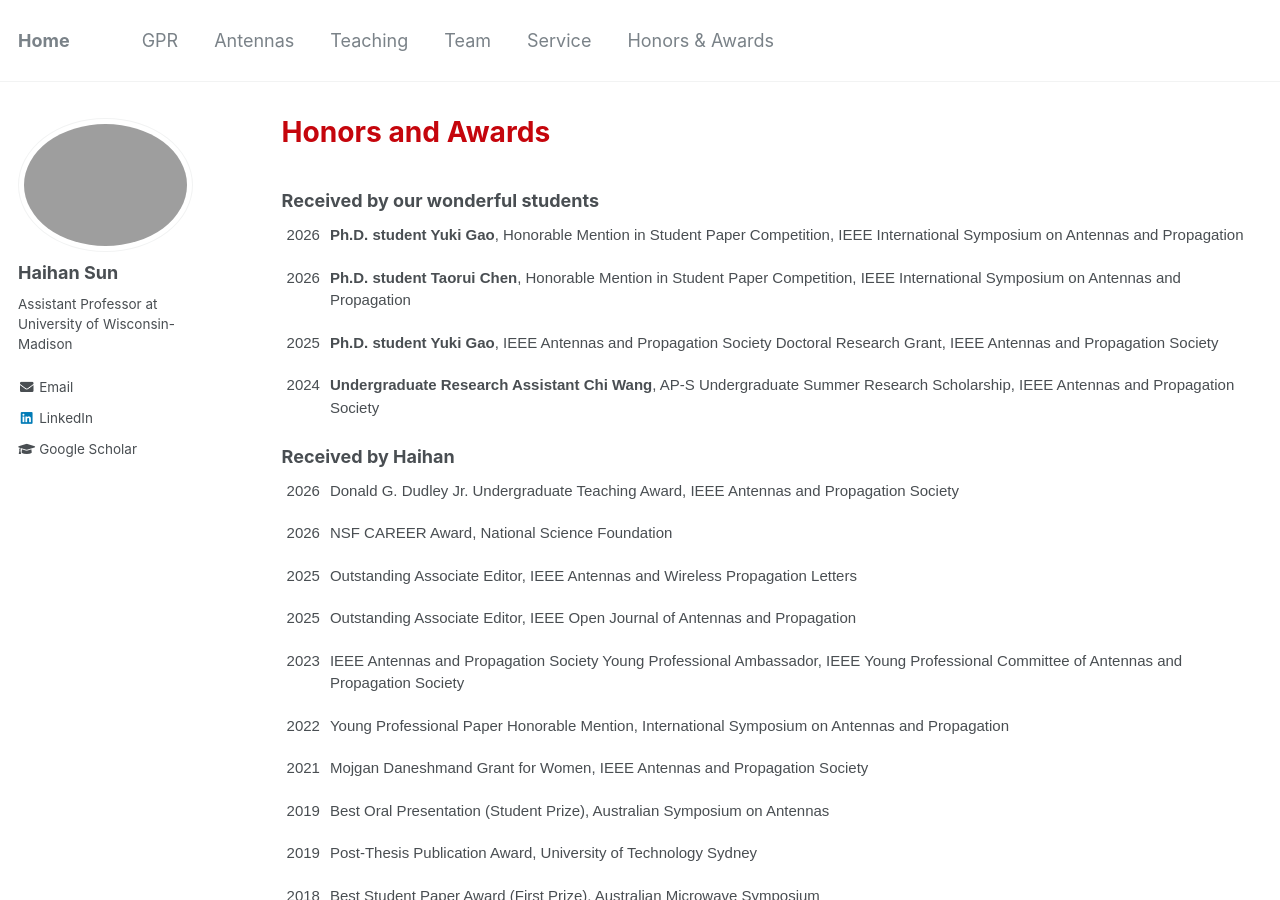
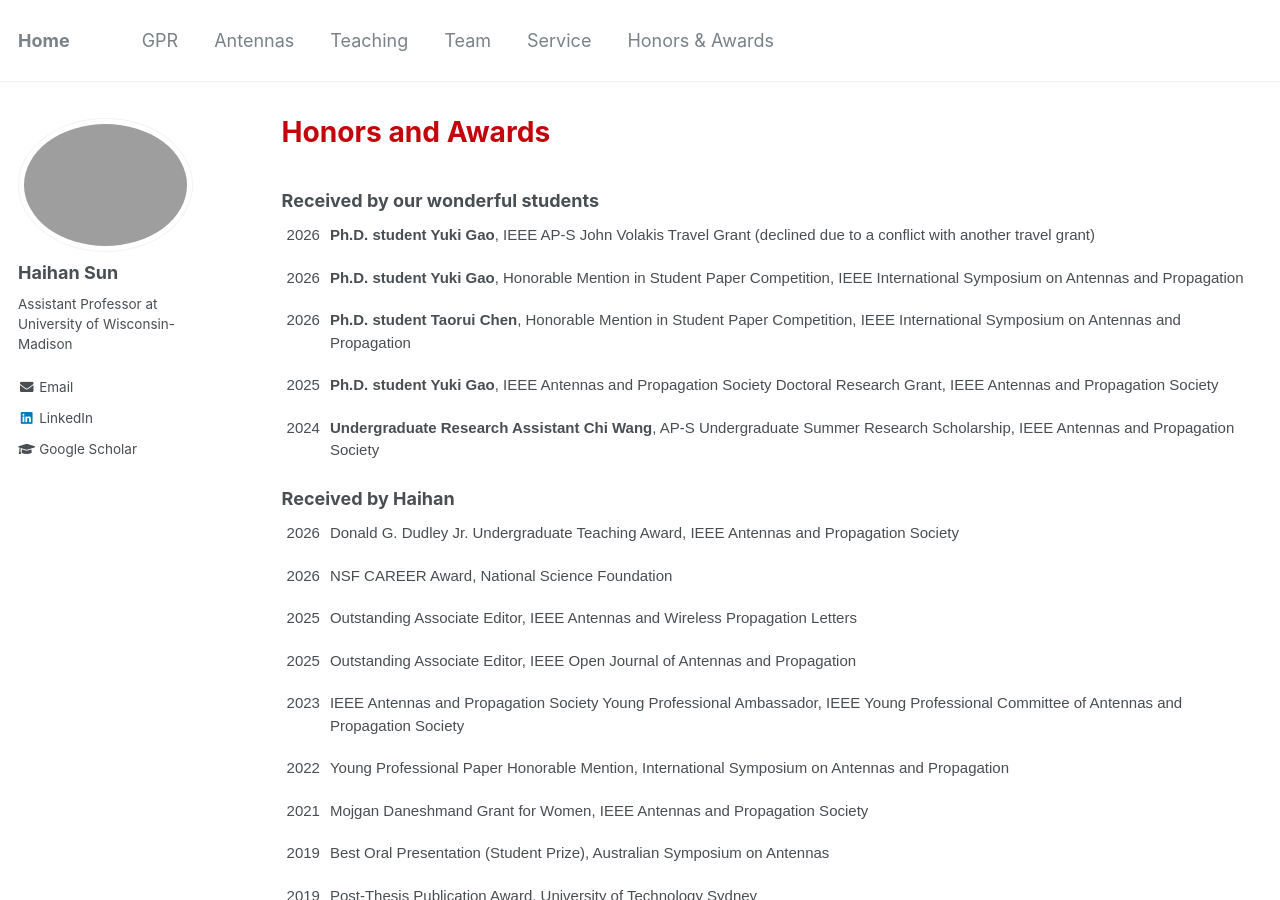
Before and after one commit to Haihan-Sun/Haihan-Sun.github.io, a Jekyll site: the page built from _pages/awards.html, in a window 1280 px wide and 900 px high. Built offline with Jekyll 4.4.1, drawn with Linux system fonts in a browser that asks for light colours.

Commit message:
Update awards.html

```diff
--- a/_pages/awards.html
+++ b/_pages/awards.html
@@ -21,7 +21,11 @@ author_profile: true
 
 
 <tbody>
-
+      <tr>
+    <td class="tg-ko0z">2026</td>
+    <td class="tg-ko0z"> <b>Ph.D. student Yuki Gao</b>, IEEE AP-S John Volakis Travel Grant (declined due to a conflict with another travel grant) <br>
+    </td>
+      </tr>
       <tr>
     <td class="tg-ko0z">2026</td>
     <td class="tg-ko0z"> <b>Ph.D. student Yuki Gao</b>, Honorable Mention in Student Paper Competition, IEEE International Symposium on Antennas and Propagation <br>
```
